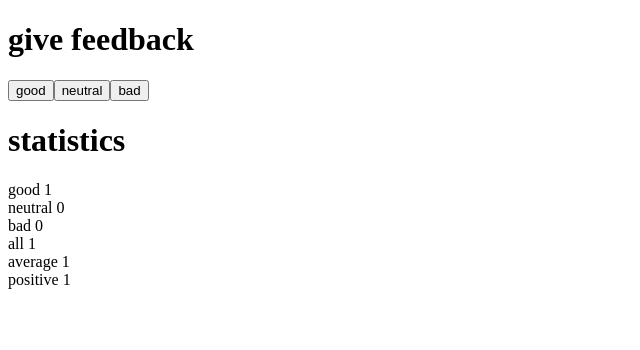
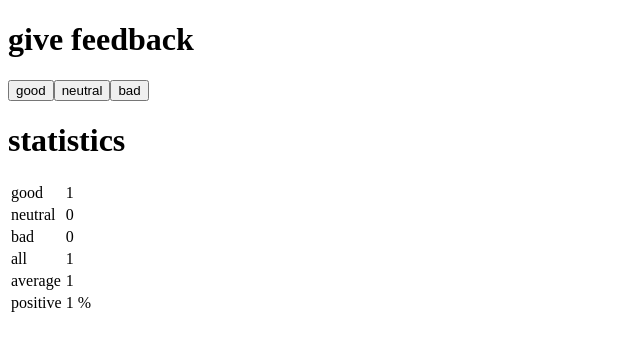
Before and after one commit to aramaro19/fullstackopen, a React (Vite) app in the folder part1/unicafe/: page / in a window 1280 px wide. Both pictures are taken after a click on the button "good". Shown: the top 350 px of the page, without its empty margins (0-640 px from the left). Built offline with nearby package versions, Linux system fonts and the light colour scheme.

Commit message:
part 1.11

```diff
--- a/part1/unicafe/src/App.jsx
+++ b/part1/unicafe/src/App.jsx
@@ -36,17 +36,19 @@
       </div>
     )
   } else return (
-    <div>
+    <table>
+      <tbody>
         <StatisticLine text="good" value={good} />
         <StatisticLine text="neutral" value={neutral} />
         <StatisticLine text="bad" value={bad} />
         <StatisticLine text="all" value={totalFeedback} />
         <StatisticLine text="average" value={averageFeedback} />
-        <StatisticLine text="positive" value={positivePercentFeedback} />
-    </div>
+        <StatisticLine text="positive" value={positivePercentFeedback + " %"} />
+      </tbody>
+    </table>
   )
 }
 
-const StatisticLine = ({ text, value }) => <div>{text} {value}</div>
+const StatisticLine = ({ text, value }) => <tr><td>{text}</td><td>{value}</td></tr>
 
 export default App
```
